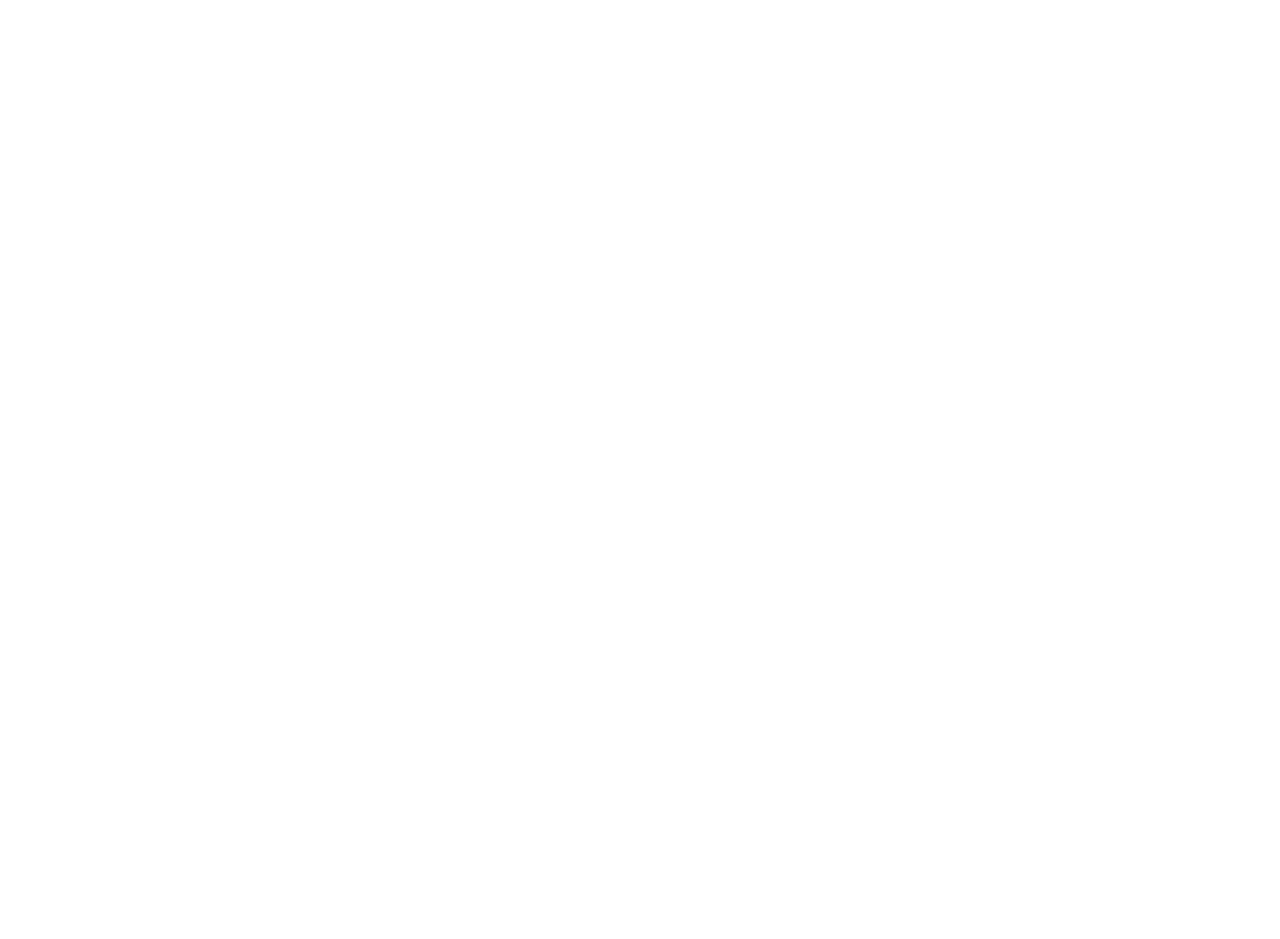
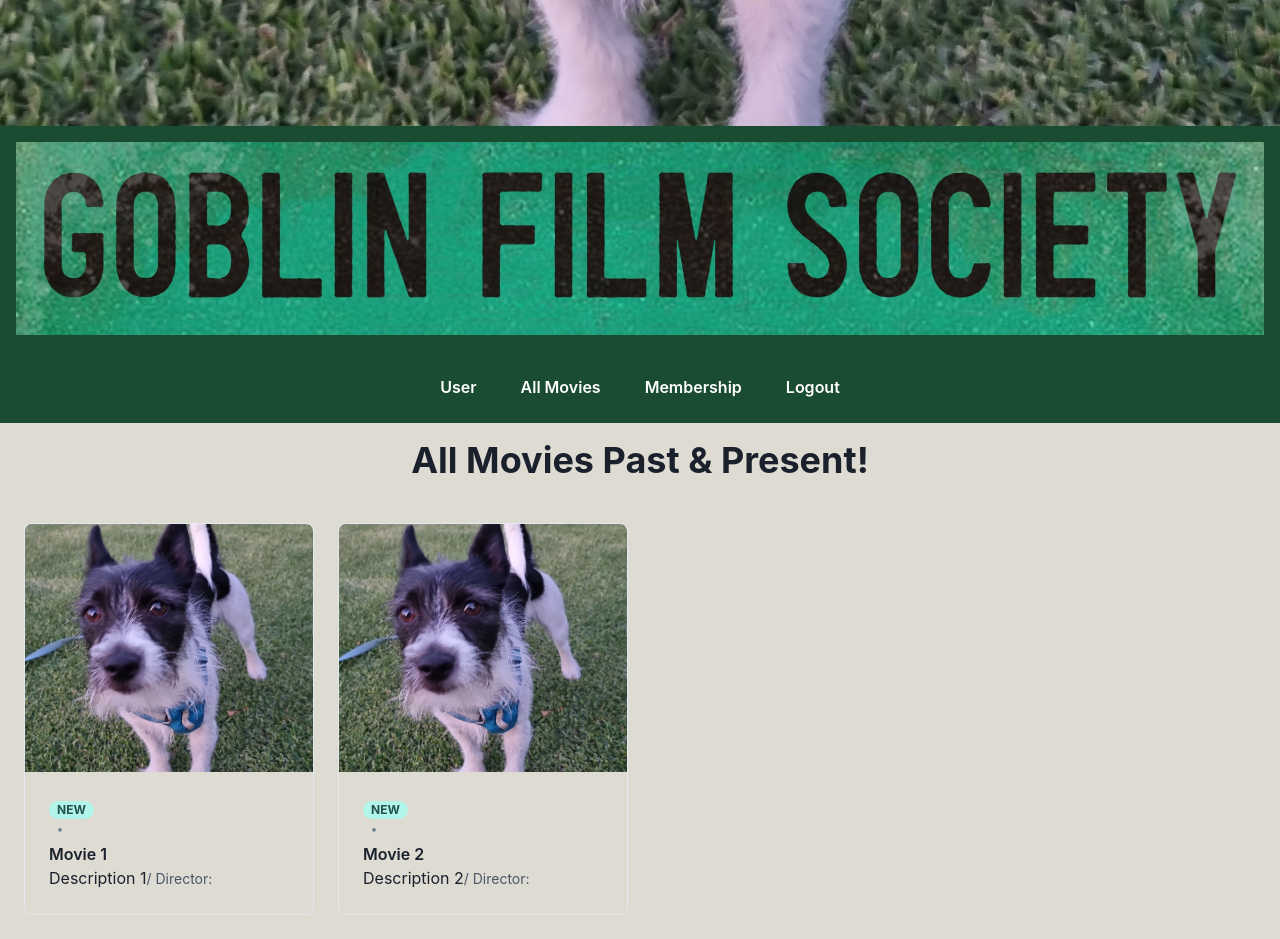
Before and after one commit to Julian-A-Mort/Movie-Club-App, a React (Create React App) app in the folder client/: page /allmovies in a window 1280 px wide. Before the commit this address had no page. Shown: the part 980-1919 px from the top of the page. Before the commit the page ends 800 px from the top, so only its background shows below. Built offline with nearby package versions, Linux system fonts and the light colour scheme.

Commit message:
working on editing user details

```diff
--- a/client/src/App.jsx
+++ b/client/src/App.jsx
@@ -2,8 +2,11 @@ import './App.css';
 import React, { useState } from 'react';
 import { BrowserRouter as Router, Routes, Route } from 'react-router-dom';
 import LandingPage from './pages/Landing';
-import AdminPage from './pages/Adminpage'; // Ensure correct import
-import MainPage from './pages/Mainpage'; // Ensure correct import
+import AdminPage from './pages/Adminpage';
+import MainPage from './pages/Mainpage';
+import AllMovies from './pages/AllMovies';
+import Userdetails from './pages/Userdetails';
+import Membership from './pages/Membership';
 import LoginModal from './components/Modals/LoginModal';
 import SignupModal from './components/Modals/SignupModal';
 import ProtectedRoute from './components/ProtectedPage';
@@ -21,6 +24,9 @@ function App() {
       <Routes>
         <Route path="/" element={<LandingPage onOpenLogin={() => setIsLoginOpen(true)} onOpenSignup={() => setIsSignupOpen(true)} />} />
         <Route path="/main" element={<MainPage />} />
+        <Route path="/allmovies" element={<AllMovies />} />
+        <Route path="/user" element={<Userdetails />} />
+        <Route path="/membership" element={<Membership />} />
         <Route path="/admin" element={<ProtectedRoute element={<AdminPage />} />} />
         {/* Add other routes as needed */}
       </Routes>
--- a/client/src/pages/AllMovies.jsx
+++ b/client/src/pages/AllMovies.jsx
@@ -0,0 +1,41 @@
+import React from 'react';
+import { Box, Grid, Flex, Heading, Spacer } from '@chakra-ui/react';
+import Banner from '../components/Header/index';
+import NavBar from '../components/NavBar/index';
+import MovieCard from '../components/Movie/index';
+
+// Dummy data for movie cards
+const movies = [
+  { id: 1, title: 'Movie 1', imageUrl: 'path_to_image1', description: 'Description 1' },
+  { id: 2, title: 'Movie 2', imageUrl: 'path_to_image2', description: 'Description 2' },
+  // ... more movies
+];
+
+const AllMovies = () => {
+  return (
+    <Box>
+      <Banner /> {/* Banner at the top */}
+      <NavBar /> {/* Navigation Bar below the banner */}
+
+      <Flex justify="center" align="center" bg="#DEDBD2" py={4}>
+        <Heading as="h1" size="xl">
+          All Movies Past & Present!
+        </Heading>
+      </Flex>
+
+      {/* Movie Cards Section */}
+      <Spacer />
+      <Grid templateColumns="repeat(auto-fill, minmax(240px, 1fr))" gap={6} p={6}  bg="#DEDBD2">
+        {movies.map(movie => (
+          <MovieCard key={movie.id} movie={movie} />
+        ))}
+      </Grid>
+      <Spacer />
+
+    </Box>
+
+
+  );
+};
+
+export default AllMovies;
--- a/client/src/pages/Mainpage.jsx
+++ b/client/src/pages/Mainpage.jsx
@@ -1,4 +1,3 @@
-import '../index.css';
 import React from 'react';
 import { Box, Grid, Flex, Heading, Spacer } from '@chakra-ui/react';
 import Banner from '../components/Header/index';
--- a/client/src/pages/Membership.jsx
+++ b/client/src/pages/Membership.jsx
@@ -0,0 +1,41 @@
+import React from 'react';
+import { Box, Grid, Flex, Heading, Spacer } from '@chakra-ui/react';
+import Banner from '../components/Header/index';
+import NavBar from '../components/NavBar/index';
+import MovieCard from '../components/Movie/index';
+
+// Dummy data for movie cards
+const movies = [
+  { id: 1, title: 'Movie 1', imageUrl: 'path_to_image1', description: 'Description 1' },
+  { id: 2, title: 'Movie 2', imageUrl: 'path_to_image2', description: 'Description 2' },
+  // ... more movies
+];
+
+const Membership = () => {
+  return (
+    <Box>
+      <Banner /> {/* Banner at the top */}
+      <NavBar /> {/* Navigation Bar below the banner */}
+
+      <Flex justify="center" align="center" bg="#DEDBD2" py={4}>
+        <Heading as="h1" size="xl">
+          All Movies Past & Present!
+        </Heading>
+      </Flex>
+
+      {/* Movie Cards Section */}
+      <Spacer />
+      <Grid templateColumns="repeat(auto-fill, minmax(240px, 1fr))" gap={6} p={6}  bg="#DEDBD2">
+        {movies.map(movie => (
+          <MovieCard key={movie.id} movie={movie} />
+        ))}
+      </Grid>
+      <Spacer />
+
+    </Box>
+
+
+  );
+};
+
+export default Membership;
--- a/client/src/pages/Userdetails.jsx
+++ b/client/src/pages/Userdetails.jsx
@@ -0,0 +1,48 @@
+import React, { useEffect, useState } from 'react';
+import { useQuery } from '@apollo/client';
+import { GET_USER } from '../utils/queries'; // Ensure this path is correct
+import authService from '../utils/auth'; // Ensure this path is correct
+import Banner from '../components/Header/index';
+import NavBar from '../components/NavBar/index';
+import { Box, Heading, Text, Flex, Button } from '@chakra-ui/react';
+
+const Userdetails = () => {
+    const [userId, setUserId] = useState('');
+
+    useEffect(() => {
+        const currentUser = authService.getCurrentUser(); // Retrieve current user's profile
+        if (currentUser && currentUser._id) {
+            console.log("User ID:", currentUser._id); // Log to check the ID
+            setUserId(currentUser._id); // Set the userId state if _id is available
+        }
+    }, []);
+
+    const { data, loading, error } = useQuery(GET_USER, {
+        variables: { userId: userId }, // Use state variable for userId
+        skip: !userId, // Skip the query if userId is not set
+    });
+
+    if (loading) return <Text>Loading user details...</Text>;
+    if (error) return <Text>Error loading user details: {error.message}</Text>;
+
+    const user = data?.user; // Adjust to match your GraphQL query response structure
+
+    return (
+        <Box>
+            <Banner />
+            <NavBar />
+            <Flex direction="column" align="center" mt={10}>
+                <Heading as="h2" size="xl" mb={4}>User Details</Heading>
+                <Box p={5} shadow="md" borderWidth="1px" borderRadius="md">
+                    <Heading as="h3" size="lg">{user?.userName || "No Name"}</Heading>
+                    <Text mt={4}>Email: {user?.email || "No Email"}</Text>
+                    <Text mt={2}>Username: {user?.username || "No Username"}</Text>
+                    {/* Include other details you wish to display */}
+                    <Button mt={4} colorScheme="blue">Edit Details</Button>
+                </Box>
+            </Flex>
+        </Box>
+    );
+};
+
+export default Userdetails;
--- a/client/src/utils/auth.js
+++ b/client/src/utils/auth.js
@@ -18,6 +18,11 @@ class AuthService {
       console.error("Token decoding error:", error);
       return null;
     }
+  }
+
+  getCurrentUser() {
+    const profile = this.getProfile();
+    return profile;
   }
 
   // Check if the user is logged in
--- a/client/src/utils/login.js
+++ b/client/src/utils/login.js
@@ -15,7 +15,6 @@ const useLogin = () => {
       });
 
       if (data.login.token) {
-        // Assuming AuthService is updated to handle new auth logic
         AuthService.login(data.login.token); // Store token and handle user login
       }
     } catch (error) {
--- a/client/src/utils/queries.js
+++ b/client/src/utils/queries.js
@@ -56,3 +56,28 @@ export const GET_EVENTS = gql`
     }
   }
 `;
+
+export const GET_USERS_BY_ROLE = gql`
+  query GetUsersByRole {
+    users(role: $role) {
+      _id
+      title
+      description
+      date
+      role
+    }
+  }
+`;
+
+export const GET_USER = gql`
+query GetUser($userId: ID!) {
+  user(_id: $userId) {
+      _id
+      userName
+      firstName
+      lastName
+      email
+      role
+    }
+  }
+`;
```
